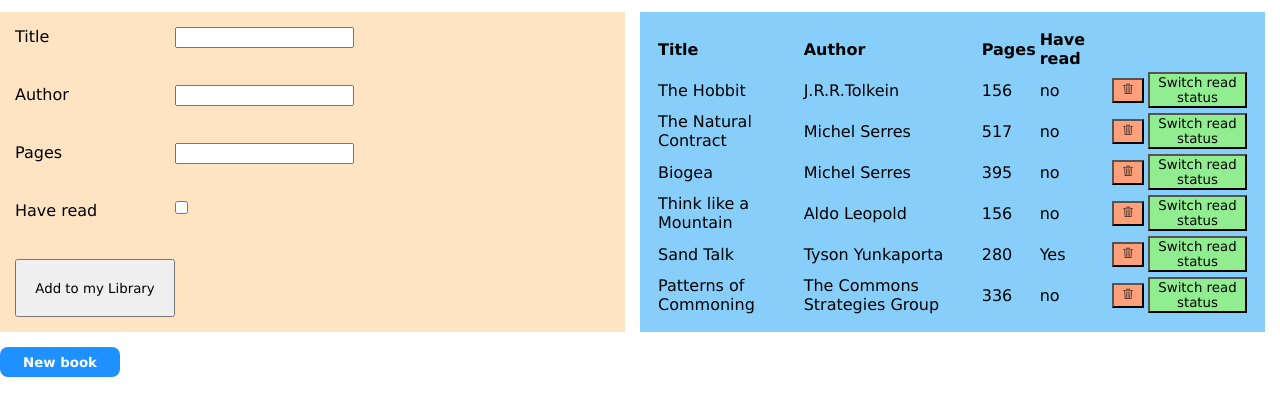
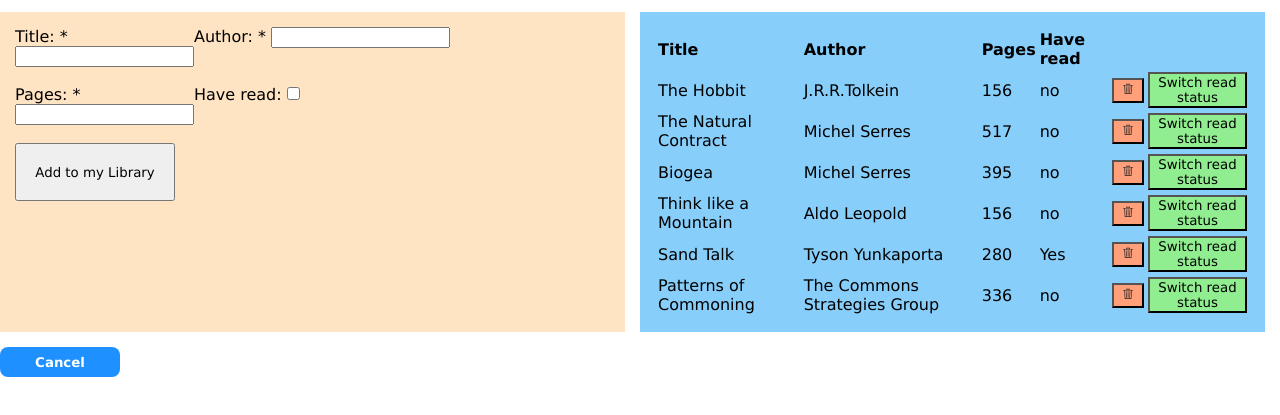
Before and after one commit to ChrisHallwright/library, a plain HTML site: page index.html in a window 1280 px wide. Both pictures are taken after a click on the button "New book". Shown: the part 63-478 px from the top of the page. Drawn offline with Linux system fonts and the light colour scheme.

Commit message:
Toggle wording of New book button with Cancel

```diff
--- a/index.html
+++ b/index.html
@@ -13,14 +13,34 @@
   <h1>My Library</h1>
   <div>
     <form method="post">
-      <label for="title">Title</label>
-      <input id="title" type="text" name="title" required>
-      <label for="author">Author</label>
-      <input id="author" type="text" name="author" required>
-      <label for="pages">Pages</label>
-      <input id="pages" type="number" name="pages" required min="1">
-      <label for="have_read">Have read</label>
-      <input id="have_read" type="checkbox" name="have_read">
+      <p>
+        <label for="title">
+          <span>Title: *</span>
+          <input id="title" type="text" name="title" required>
+          <span class="error" aria-live="polite"></span>
+        </label>
+      </p>
+      <p>
+        <label for="author">
+          <span>Author: *</span>
+          <input id="author" type="text" name="author" required>
+          <span class="error" aria-live="polite"></span>
+        </label>
+      </p>
+      <p>
+        <label for="pages">
+          <span>Pages: *</span>
+          <input id="pages" type="number" name="pages" required min="1">
+          <span class="error" aria-live="polite"></span>
+        </label>
+      </p>
+      <p>
+        <label for="have_read">
+          <span>Have read: </span>
+          <input id="have_read" type="checkbox" name="have_read">
+          <span class="error" aria-live="polite"></span>
+        </label>
+      </p>
       <button type="submit" action="">Add to my Library</button>
     </form>
     <table>
--- a/script.js
+++ b/script.js
@@ -95,8 +95,8 @@ addBookToLibrary('Sand Talk', 'Tyson Yunkaporta', 280, true);
 addBookToLibrary('Patterns of Commoning', 'The Commons Strategies Group', 336, false);
 
 function displayBooks() {
-  for (let i = 0; i < myLibrary.length; i++) {
-    myLibrary[i].display();
+  for (let book of myLibrary) {
+    book.display();
   }
 }
 
@@ -131,6 +131,11 @@ submit.addEventListener('click', (e) => {
 const newBookButton = document.querySelector('.new');
 newBookButton.addEventListener('click', () => {
   form.classList.toggle('active');
+  if (form.classList.contains('active')) {
+    newBookButton.textContent = 'Cancel';
+  } else {
+    newBookButton.textContent = 'New book';
+  }
 })
 
 function deleteBook(id) {
```
